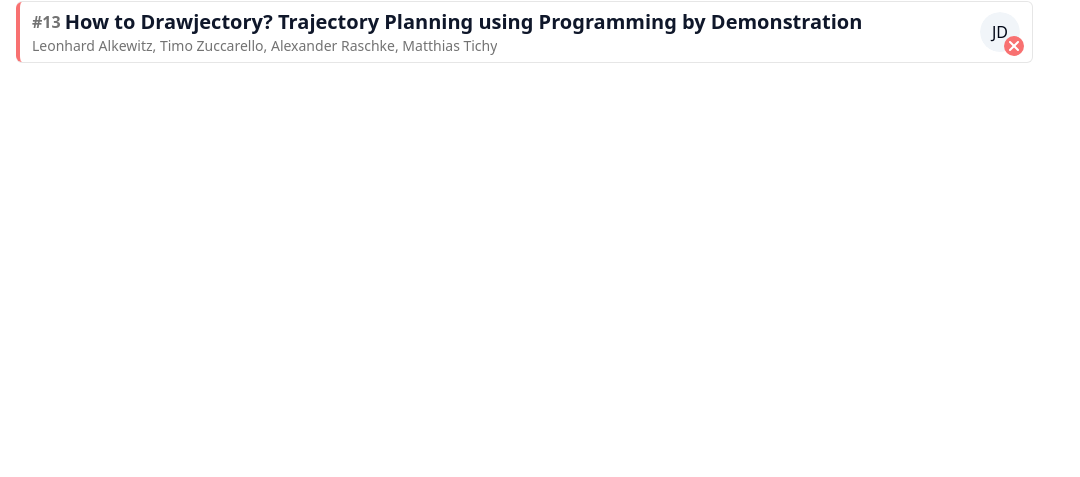
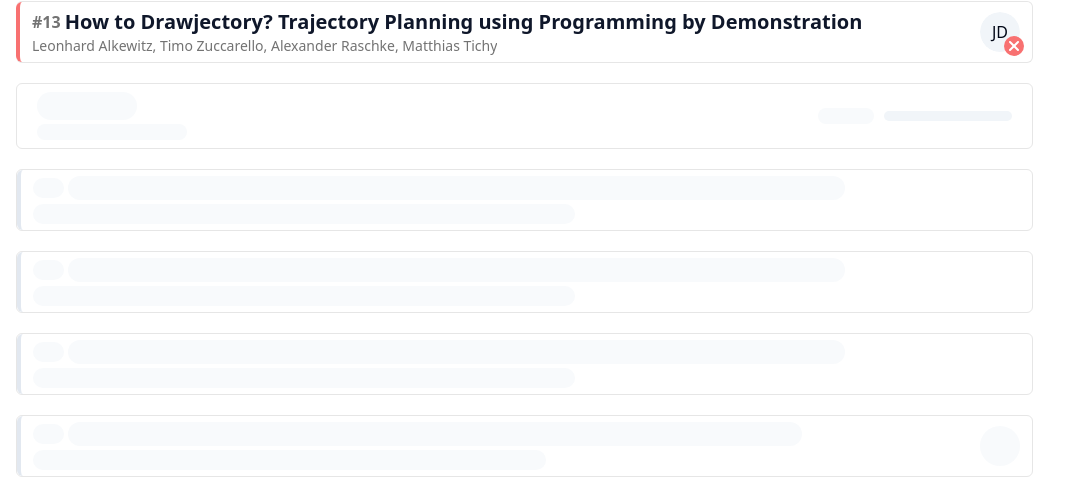
Before and after one commit to SE-UUlm/snowballr-frontend, a SvelteKit app: page /componentsusage in a window 1280 px wide. Shown: the part 323-800 px from the top of the page, without its empty margins (0-1080 px from the left). Built offline with nearby package versions, Linux system fonts and the light colour scheme.

Commit message:
feat: add skeleton component for the PaperListEntry component

```diff
--- /dev/null
+++ b/src/lib/components/composites/paper-components/PaperListEntrySkeleton.svelte
@@ -0,0 +1,25 @@
+<script lang="ts">
+    import { Skeleton } from "$lib/components/primitives/skeleton";
+
+    // IMPORTANT: overwrite this property only for testing purpose
+    const { isSkeletonWithReview = Math.random() < 0.25 } = $props();
+</script>
+
+<div
+    class="flex flex-row items-center justify-end pe-3 gap-3 w-full border border-container-border-grey rounded-md highlight-on-hover"
+>
+    <div class="flex flex-auto border-l-4 rounded-md px-3 py-1.5">
+        <div class="grid grid-flow-row w-10/12 gap-1">
+            <div class="flex flex-row gap-1 items-center">
+                <Skeleton class="h-5 w-8 rounded-full" data-testid="paper-id-skeleton" />
+                <Skeleton class="h-6 w-full rounded-full" data-testid="paper-title-skeleton" />
+            </div>
+            <div class="flex flex-row">
+                <Skeleton class="h-5 w-8/12 rounded-full" data-testid="authors-skeleton" />
+            </div>
+        </div>
+    </div>
+    {#if isSkeletonWithReview}
+        <Skeleton class="size-10 rounded-full" data-testid="user-avatar-skeleton" />
+    {/if}
+</div>
--- a/src/routes/componentsusage/+page.svelte
+++ b/src/routes/componentsusage/+page.svelte
@@ -2,6 +2,8 @@
     import SimpleNavigationBar from "$lib/components/composites/navigation-bar/SimpleNavigationBar.svelte";
     import SearchBar from "$lib/components/composites/search-bar/SearchBar.svelte";
     import PaperListEntry from "$lib/components/composites/paper-components/PaperListEntry.svelte";
+    import ProjectListEntrySkeleton from "$lib/components/composites/project-components/ProjectListEntrySkeleton.svelte";
+    import PaperListEntrySkeleton from "$lib/components/composites/paper-components/PaperListEntrySkeleton.svelte";
 
     const { data } = $props();
     const { user, paper, paper2 } = data;
@@ -28,4 +30,9 @@
                 "Here you can add your code to open and close a paper information overlay...",
             )}
     />
+    <ProjectListEntrySkeleton />
+    <PaperListEntrySkeleton />
+    <PaperListEntrySkeleton />
+    <PaperListEntrySkeleton />
+    <PaperListEntrySkeleton />
 </div>
```
Also changed, not shown: 1 other file (tests, documents, lock files or other folders).
